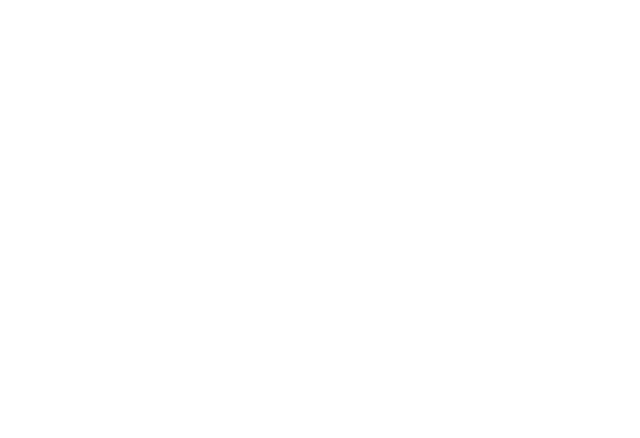
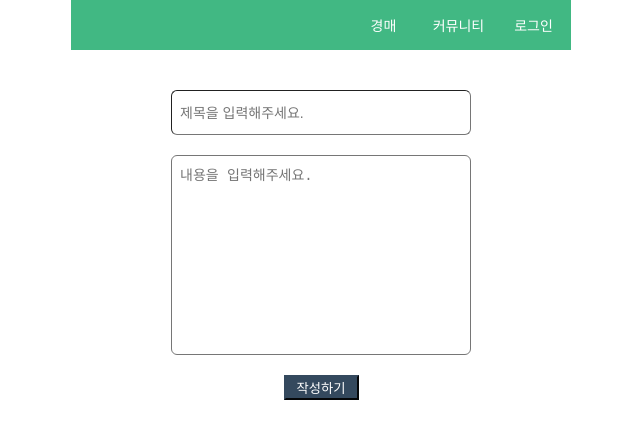
Before and after one commit to ttap0704/vue-aution, a Vue app: page /comunity/write in a window 1280 px wide. Before the commit this address had no page. Shown: the top 438 px of the page, without its empty margins (319-959 px from the left). Built offline with nearby package versions, Linux system fonts and the light colour scheme.

Commit message:
게시글 등록 기능 추가

```diff
--- a/src/router/index.js
+++ b/src/router/index.js
@@ -5,21 +5,35 @@ const routes = [
     name: "index",
     path: "/",
     meta: { layout: "LayoutDefault" },
-    component: () => import("@/views/Auction"),
+    component: () => import("@/views/Auction/Index"),
   },
   {
     name: "auction",
     path: "/auction",
     meta: { layout: "LayoutDefault" },
-    component: () => import("@/views/Auction"),
+    component: () => import("@/views/Auction/Index"),
     kor_name: "경매"
   },
   {
     name: "comunity",
     path: "/comunity",
     meta: { layout: "LayoutDefault" },
-    component: () => import("@/views/Comunity"),
-    kor_name: "커뮤니티"
+    component: () => import("@/views/Comunity/Index"),
+    kor_name: "커뮤니티",
+  },
+  {
+    name: "write",
+    path: "/comunity/write",
+    meta: { layout: "LayoutDefault" },
+    component: () => import("@/views/Comunity/Write"),
+    kor_name: "글 작성",
+  },
+  {
+    name: "comunity",
+    path: "/comunity",
+    meta: { layout: "LayoutDefault" },
+    component: () => import("@/views/Comunity/Index"),
+    kor_name: "커뮤니티",
   },
   {
     name: "login",
--- a/src/views/Auction.vue
+++ b/src/views/Auction/Index.vue
@@ -4,7 +4,7 @@
   </div>
 </template>
 <script>
-import List from "../components/List.vue";
+import List from "@/components/List.vue";
 
 export default {
   components: {
@@ -14,7 +14,11 @@ export default {
     this.$axios
       .get(`${this.$host}/`)
       .then((data) => {
-        console.log(data);
+        console.log(data.post_id > 0);
+
+        if (data.post_id > 0) {
+          this.$router.push({name: "comunity"})
+        }
       })
       .catch((error) => {
         console.error(error);
--- a/src/views/Comunity.vue
+++ b/src/views/Comunity/Index.vue
@@ -1,11 +1,13 @@
 <template>
   <div class="contents_container">
     <div class="util_box">
-      <button>글 작성</button>
+      <router-link to="/comunity/write">
+        <button>글 작성</button>
+      </router-link>
     </div>
     <div
-      class="com_list b-b-e3e3e3"
-      v-for="(item, index) in com_list"
+      class="posts b-b-e3e3e3"
+      v-for="(item, index) in posts"
       :key="index"
     >
       <h3>{{ item.contents }}</h3>
@@ -20,7 +22,7 @@
 export default {
   data() {
     return {
-      com_list: [
+      posts: [
         {
           contents: "조이입니다.",
           nick: "조이",
@@ -29,10 +31,13 @@ export default {
       ],
     };
   },
+  // created () {
+  //   this.$axios.get()
+  // }
 };
 </script>
 <style lang="scss" scoped>
-.com_list {
+.posts {
   display: flex;
   flex-direction: column;
   justify-content: space-around;
--- /dev/null
+++ b/src/views/Comunity/Write.vue
@@ -0,0 +1,97 @@
+<template>
+  <form id="post_write_form" @submit.prevent.stop="onSubmit">
+    <input
+      type="text"
+      name="title"
+      placeholder="제목을 입력해주세요."
+      v-model="post.title"
+    />
+    <textarea placeholder="내용을 입력해주세요." v-model="post.content" />
+    <button type="submit">작성하기</button>
+  </form>
+</template>
+
+<script>
+import { mapGetters } from "vuex";
+
+export default {
+  data() {
+    return {
+      post: {
+        title: "",
+        content: "",
+      },
+      mode: "add",
+    };
+  },
+  computed: {
+    ...mapGetters("User", ["userInfo"]),
+  },
+  methods: {
+    onSubmit() {
+      const data = {
+        title: this.post.title,
+        content: this.post.content,
+        writer: this.userInfo.cid,
+      };
+
+      if (this.mode == "add") {
+        this.addPost(data);
+      }
+    },
+    addPost(data) {
+      this.$axios
+        .post(`${this.$host}/comunity/post/add`, data)
+        .then((data) => {
+          console.log(data.data.post_id);
+
+        if (data.data.post_id > 0) {
+          alert('게시글이 등록되었습니다.')
+          this.$router.push({name: "comunity"})
+        }
+        })
+        .catch((error) => {
+          console.error(error);
+        });
+    },
+  },
+};
+</script>
+
+<style lang="scss" scoped>
+#post_write_form {
+  width: 300px;
+  height: 350px;
+  margin: 0 auto;
+  display: flex;
+  flex-direction: column;
+  justify-content: space-between;
+  align-items: center;
+  padding-top: 40px;
+  input,
+  textarea {
+    width: 100%;
+    border-width: 1px;
+    border-radius: 6px;
+    font-size: 14px;
+    padding-left: 8px;
+  }
+  input {
+    height: 45px;
+  }
+  textarea {
+    height: 200px;
+    resize: none;
+    padding-top: 8px;
+  }
+  button {
+    width: 75px;
+    height: 25px;
+    background-color: #34495e;
+    border-color: #34495e;
+    color: #fff;
+    float: right;
+    cursor: pointer;
+  }
+}
+</style> >
```
